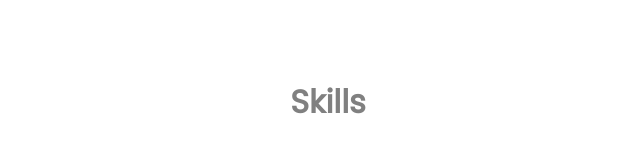
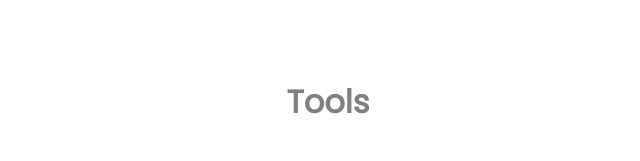
Before and after one commit to swaybs/swaybs.github.io, a plain HTML site: page home_page.html in a window 1280 px wide. Shown: the part 1305-1466 px from the top of the page, 312-952 px from the left. Drawn offline with nearby package versions, Linux system fonts and the light colour scheme; a web font is replaced by a local one.

Commit message:
One word change.

```diff
--- a/home_page.html
+++ b/home_page.html
@@ -139,7 +139,7 @@
           even though I may not have the required experience. Everyone has to start somewhere, and hopefully that's with your company. Below I have displayed some of the technical skills i’ve acquired over the years of working with computers.</p>
       </div>
       <div class="column skills_column">
-        <h1>Skills</h1>
+        <h1>Tools</h1>
         <ul>
           <!-- <li>HTML5</li> -->
           <i class="fab fa-html5"></i>
```
